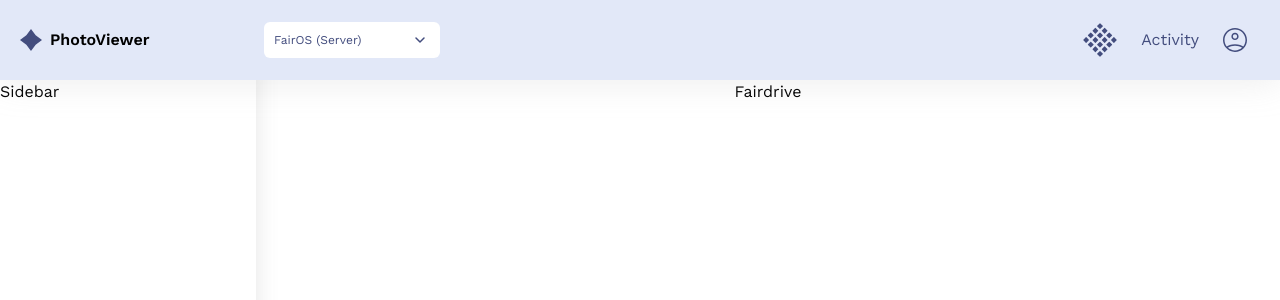
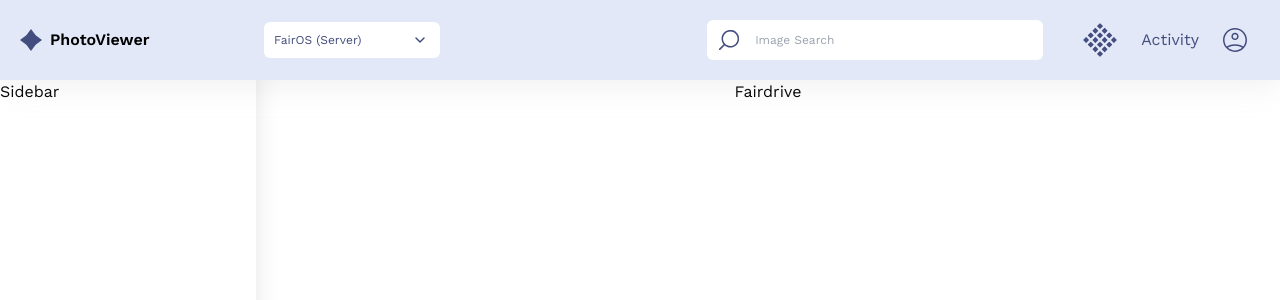
Before and after one commit to tamas6/fairdrive-apps-photoalbum, a Next.js app: page / in a window 1280 px wide. Shown: the top 300 px of the page. Built offline with nearby package versions, Linux system fonts and the light colour scheme.

Commit message:
addinf searchbar in topbar

```diff
--- /dev/null
+++ b/components/SearchBar/SearchBar.module.scss
@@ -0,0 +1,8 @@
+.root {
+  @apply relative;
+
+  @media (min-width: 1024px) {
+    min-width: 21rem;
+    @apply mr-7;
+  }
+}
--- /dev/null
+++ b/components/SearchBar/index.tsx
@@ -0,0 +1,36 @@
+import classes from './SearchBar.module.scss';
+import LenIcon from 'assets/icons/len.svg';
+import CloseIcon from 'assets/icons/close.svg';
+import { useState } from 'react';
+
+const SearchBar = () => {
+  const [text, setText] = useState('');
+
+  return (
+    <div className={classes.root}>
+      <input
+        type="text"
+        className={
+          'w-full text-xs flex items-center justify-between text-purple ' +
+          'bg-white rounded-md py-3 pl-12 pr-9 text-left'
+        }
+        placeholder="Image Search"
+        value={text}
+        onChange={(evt) => setText(evt.currentTarget.value)}
+      />
+
+      <LenIcon className="absolute top-2.5 left-3" />
+
+      {!!text.length && (
+        <a
+          className="absolute top-2 right-2 cursor-pointer w-6 h-6 flex items-center justify-center"
+          onClick={() => setText('')}
+        >
+          <CloseIcon />
+        </a>
+      )}
+    </div>
+  );
+};
+
+export default SearchBar;
--- a/components/Topbar/index.tsx
+++ b/components/Topbar/index.tsx
@@ -1,6 +1,7 @@
 import Link from 'next/link';
 import classes from './Topbar.module.scss';
 import Dropdown from 'components/Dropdown';
+import SearchBar from 'components/SearchBar';
 import Logo from 'assets/logo.svg';
 import UserIcon from 'assets/icons/user.svg';
 import DappIcon from 'assets/icons/dapp.svg';
@@ -25,16 +26,16 @@
         </div>
 
         <div className="flex items-center mr-8">
+          <SearchBar />
+
           <Link href="/">
             <a>
               <DappIcon className="mx-3" />
             </a>
           </Link>
-
           <Link href="/">
             <a className="mx-3 text-purple">Activity</a>
           </Link>
-
           <Link href="/">
             <a className="ml-3">
               <UserIcon />
```
Also changed, not shown: assets/icons/close.svg (added), assets/icons/len.svg (added).
